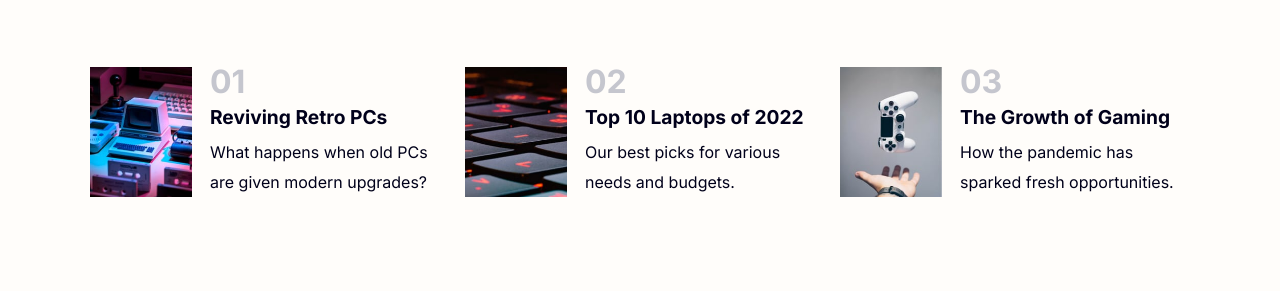
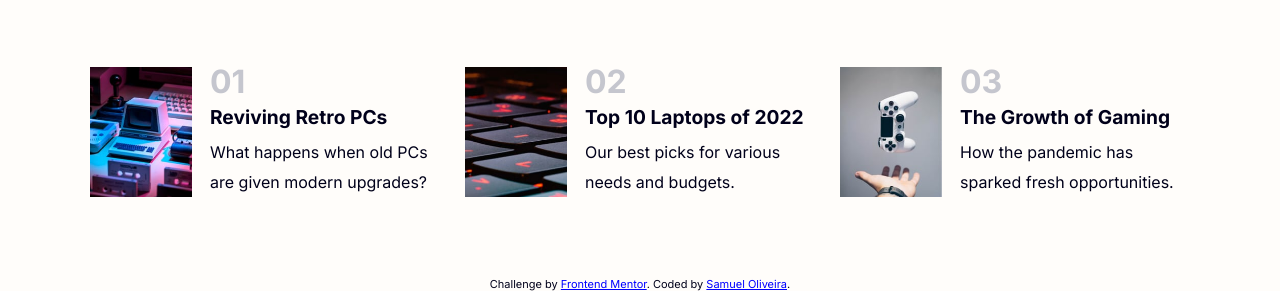
Before and after one commit to samueldev900/Challenge_21_Html-CSS, a plain HTML site: page index.html in a window 1280 px wide. Shown: the part 648-939 px from the top of the page. Drawn offline with Linux system fonts and the light colour scheme.

Commit message:
adicionado novamente os créditos

```diff
--- a/index.html
+++ b/index.html
@@ -108,7 +108,10 @@
     </div>
 
 </main>
-
+  <div class="attribution">
+    Challenge by <a href="https://www.frontendmentor.io?ref=challenge" target="_blank">Frontend Mentor</a>.
+    Coded by <a href="http://github.com/samueldev900" target="_blank">Samuel Oliveira</a>.
+  </div>
 <script src="main.js">
 </script>
 </body>
```
